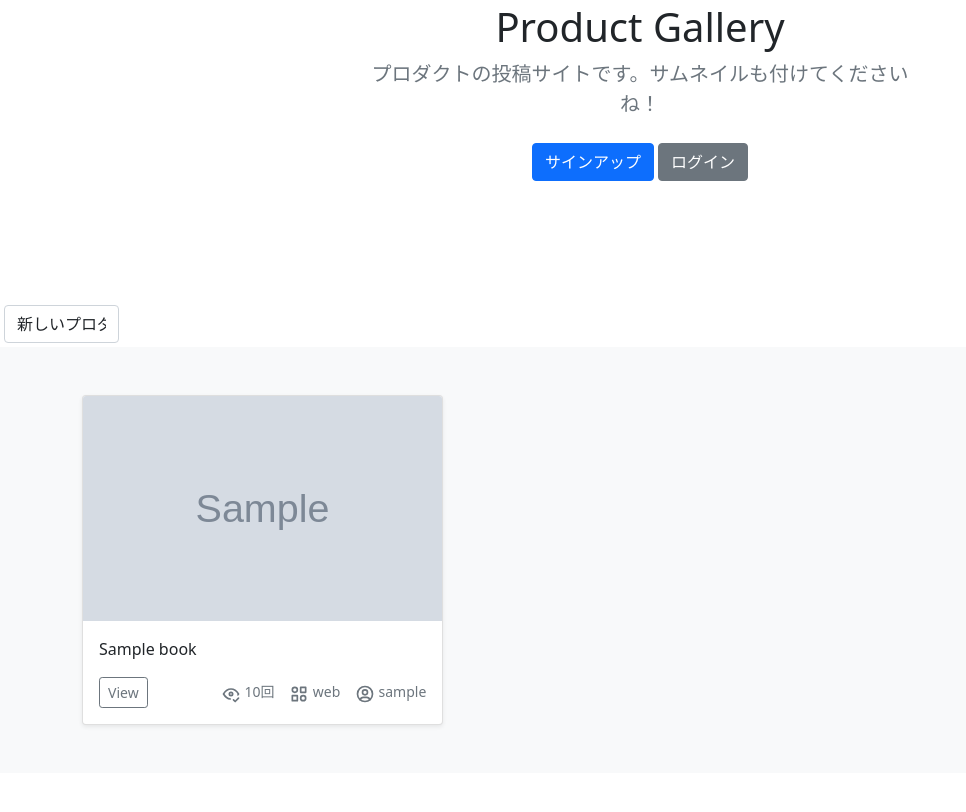
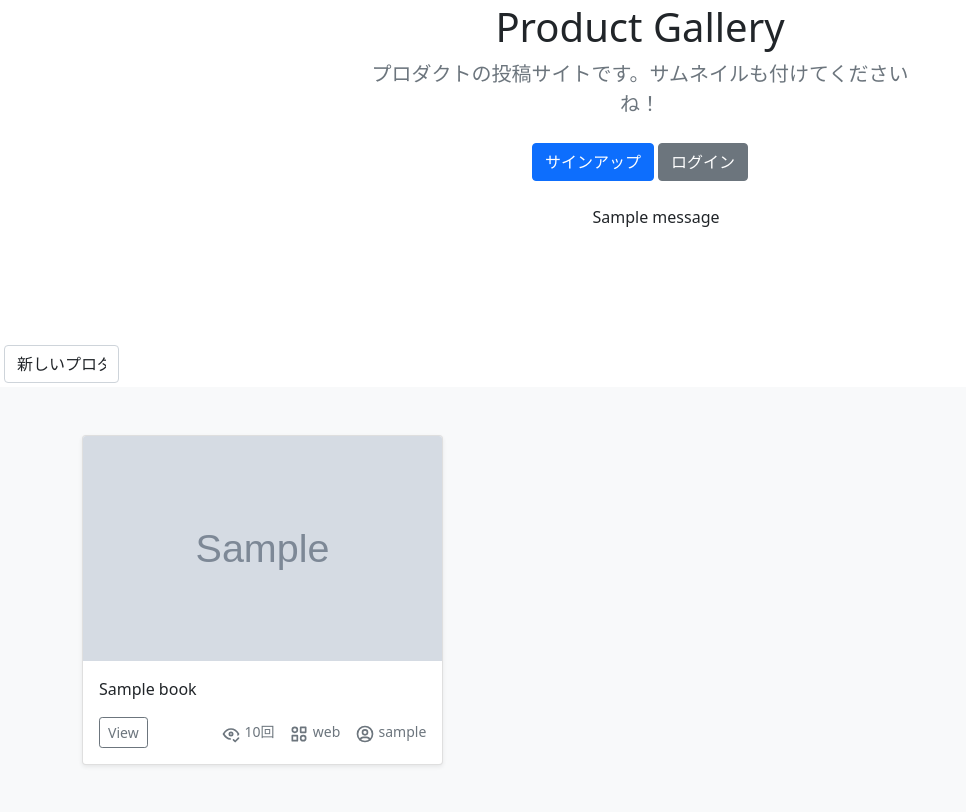
Before and after one commit to komekopan2/productgallery2.0, a Django app: page / in a window 1280 px wide. Shown: the part 149-961 px from the top of the page, without its empty margins (0-966 px from the left). Run offline with Django 4.2, Linux system fonts and the light colour scheme; tables that the repository leaves empty hold one stand-in row (values such as "Sample post"); grey boxes marked "Sample" are stand-in pictures; one stand-in notice (Sample message) is shown.

Commit message:
サインアップ完了メッセージ

```diff
--- a/accounts/views.py
+++ b/accounts/views.py
@@ -3,11 +3,14 @@ from django.contrib.auth.models import User
 from django.urls import reverse_lazy
 from django.views.generic import CreateView
 from .forms import SignupForm
+from django.contrib.messages.views import SuccessMessageMixin
+
 # Create your views here.
 
 
-class SignupView(CreateView):
+class SignupView(SuccessMessageMixin, CreateView):
     model = User
     form_class = SignupForm  # form_classが定義されていないと、model=の中で定義されたモデルに基づいてModelFormが自動作成される
     template_name = "accounts/signup.html"
     success_url = reverse_lazy("index")
+    success_message = "サインアップが完了しました。ログインしましょう！"
--- a/book/templates/book/index.html
+++ b/book/templates/book/index.html
@@ -26,10 +26,18 @@
                 <a href="{% url 'accounts:login' %}" class="btn btn-secondary my-2">ログイン</a>
                 {% endif %}
             </p>
+            {% if messages %}
+            <ul>
+                {% for message in messages %}
+                <p class="mb-1">
+                    {{ message }}
+                </p>
+                {% endfor %}
+            </ul>
+            {% endif %}
         </div>
     </div>
 </section>
-
 
 <div class="col-auto m-1">
     <select class="form-control" id="sample" onchange="viewChange();">
```
